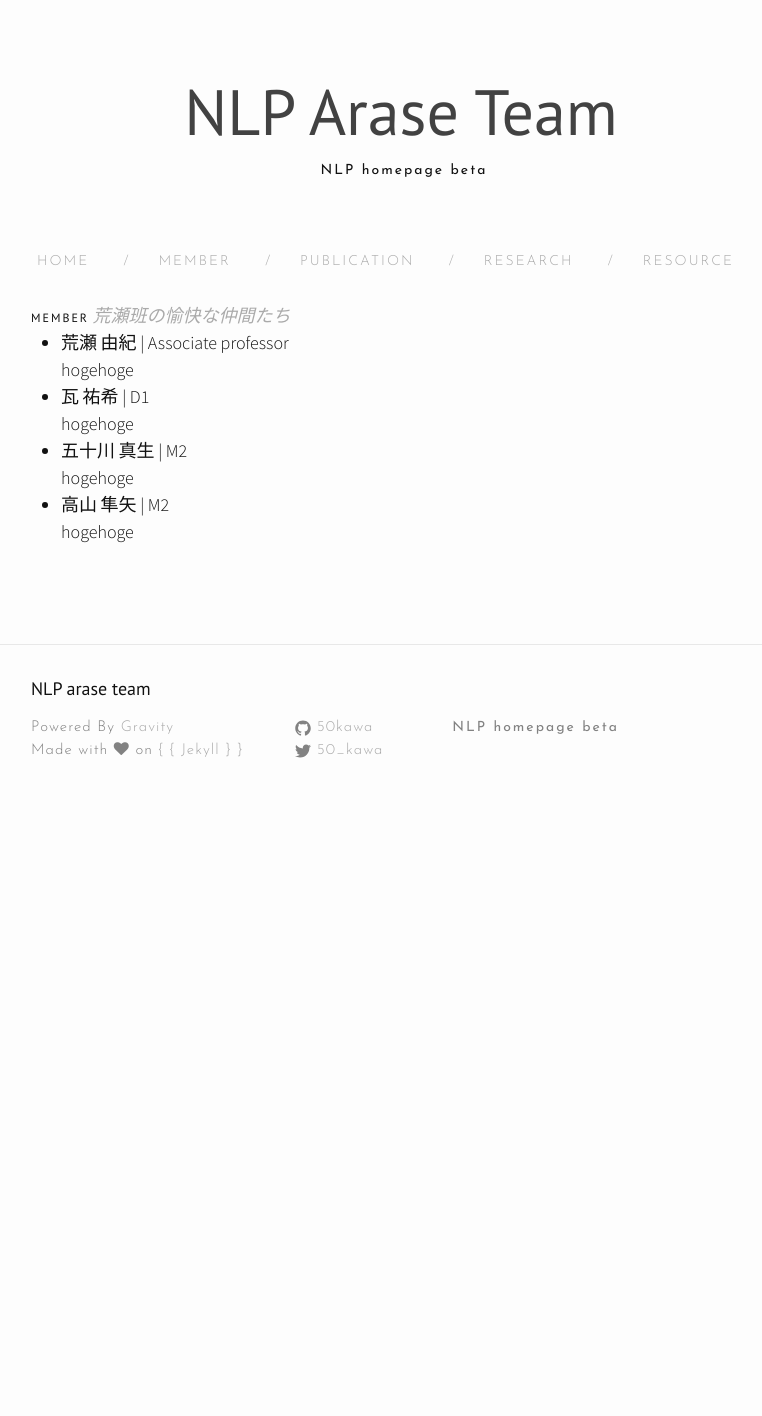
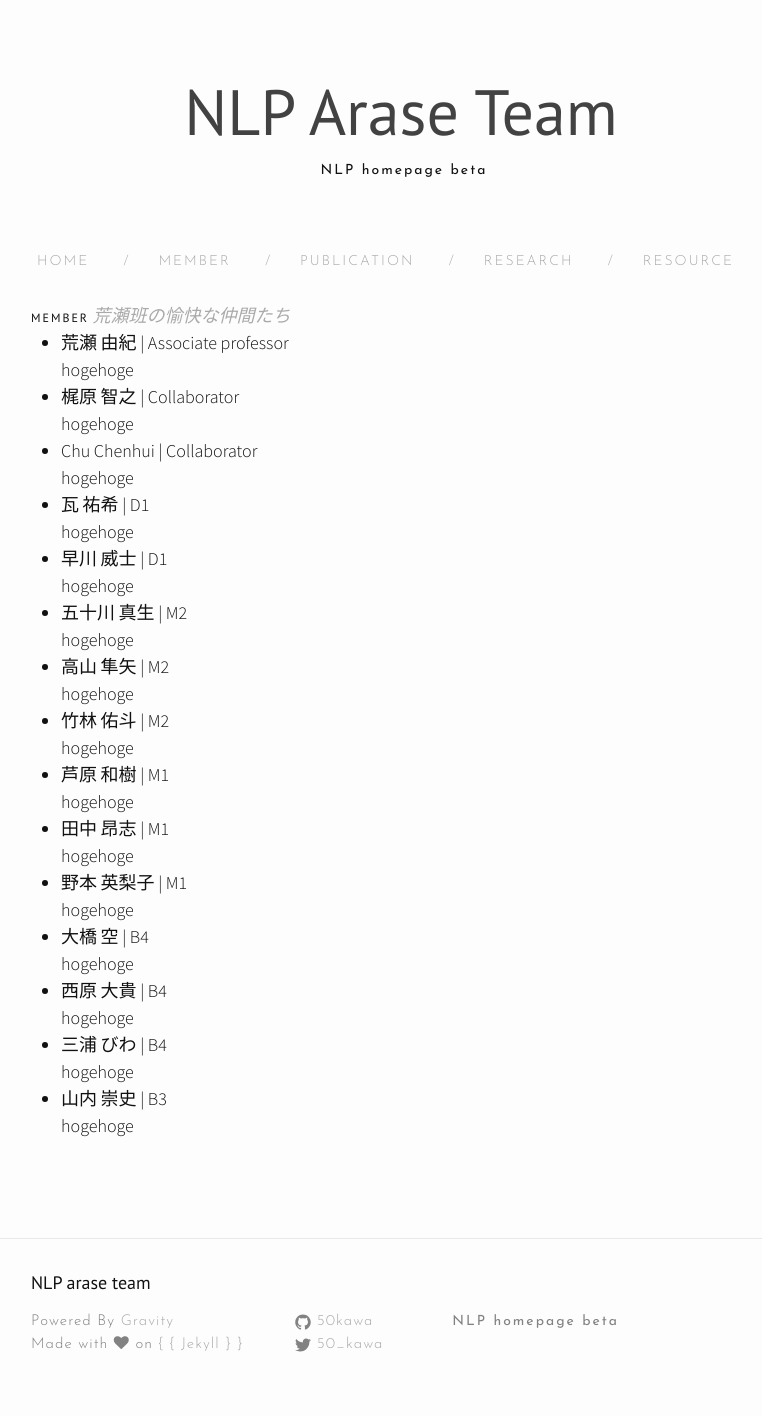
Before and after one commit to nlp-arase/nlp-arase.github.io, a Jekyll site: the page built from member.md, in a window 1280 px wide. Shown: the whole page, without its empty margins (239-1001 px from the left). Built offline with Jekyll 4.4.1, drawn with Linux system fonts in a browser that asks for light colours; nearby versions of some CDN libraries; before the commit the page ends 900 px from its top, so only the background shows below that.

Commit message:
update member data

```diff
--- a/_data/member.json
+++ b/_data/member.json
@@ -5,7 +5,22 @@
     "introduction" : "hogehoge"
   },
   {
+    "name" : "梶原 智之",
+    "grade" : "Collaborator",
+    "introduction" : "hogehoge"
+  },
+  {
+    "name" : "Chu Chenhui",
+    "grade" : "Collaborator",
+    "introduction" : "hogehoge"
+  },
+  {
     "name" : "瓦 祐希",
+    "grade" : "D1",
+    "introduction" : "hogehoge"
+  },
+  {
+    "name" : "早川 威士",
     "grade" : "D1",
     "introduction" : "hogehoge"
   },
@@ -19,4 +34,44 @@
     "grade" : "M2",
     "introduction" : "hogehoge"
   },
+  {
+    "name" : "竹林 佑斗",
+    "grade" : "M2",
+    "introduction" : "hogehoge"
+  },
+  {
+    "name" : "芦原 和樹",
+    "grade" : "M1",
+    "introduction" : "hogehoge"
+  },
+  {
+    "name" : "田中 昂志",
+    "grade" : "M1",
+    "introduction" : "hogehoge"
+  },
+  {
+    "name" : "野本 英梨子",
+    "grade" : "M1",
+    "introduction" : "hogehoge"
+  },
+  {
+    "name" : "大橋 空",
+    "grade" : "B4",
+    "introduction" : "hogehoge"
+  },
+  {
+    "name" : "西原 大貴",
+    "grade" : "B4",
+    "introduction" : "hogehoge"
+  },
+  {
+    "name" : "三浦 びわ",
+    "grade" : "B4",
+    "introduction" : "hogehoge"
+  },
+  {
+    "name" : "山内 崇史",
+    "grade" : "B3",
+    "introduction" : "hogehoge"
+  },
 ]
```
